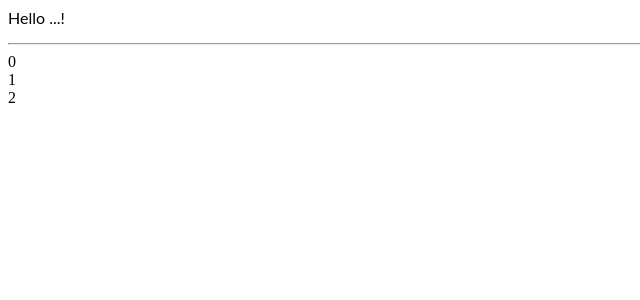
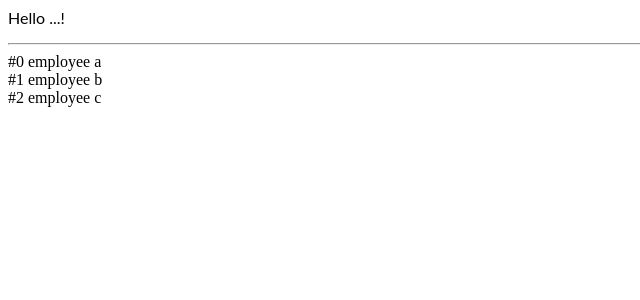
Before and after one commit to sauldesigner/angular-repeater, an Angular app: page / in a window 1280 px wide. Shown: the top 300 px of the page, without its empty margins (0-640 px from the left). Built offline with nearby package versions, Linux system fonts and the light colour scheme.

Commit message:
2 files modified

```diff
--- a/src/components/repeater/repeater.component.html
+++ b/src/components/repeater/repeater.component.html
@@ -9,7 +9,7 @@
             <div id="reapeatItem_{{index}}"
                  class="??"
                  (click)="itemClickedHandler(dataItem)">
-                  {{index}}
+                  #{{index}} {{dataItem.name}}
                 <!-- <ng-container *ngTemplateOutlet="template">
                 </ng-container> -->
 
--- a/src/components/repeater/repeater.component.ts
+++ b/src/components/repeater/repeater.component.ts
@@ -26,7 +26,8 @@ export class RepeaterComponent implements OnInit {
     private _selectedChanged: EventEmitter<any> = new EventEmitter<any>();
     private _template: TemplateRef<any> = null;
 
-    @ContentChild('subscriptionTemplate', null) public subscriptionTemplateRef: TemplateRef<any>;
+    @ContentChild('customTemplate', { read: TemplateRef, static: false })
+    public _customTemplate: TemplateRef<any>;
 
     public constructor() {
 
```
